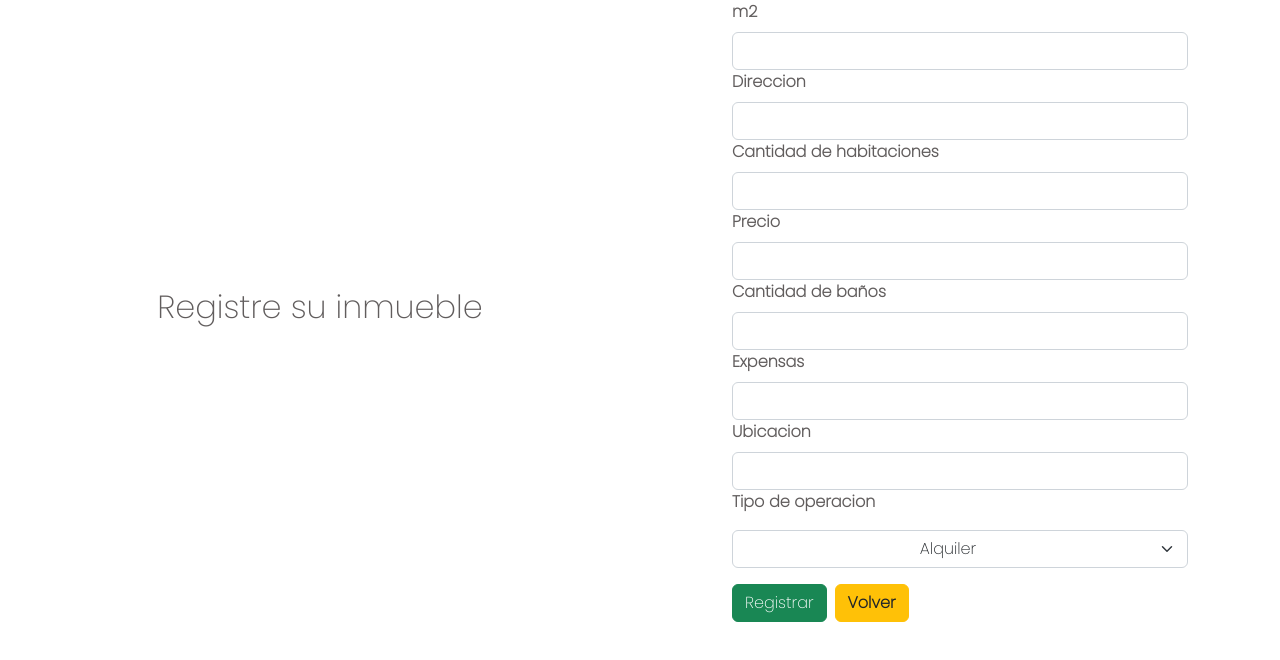
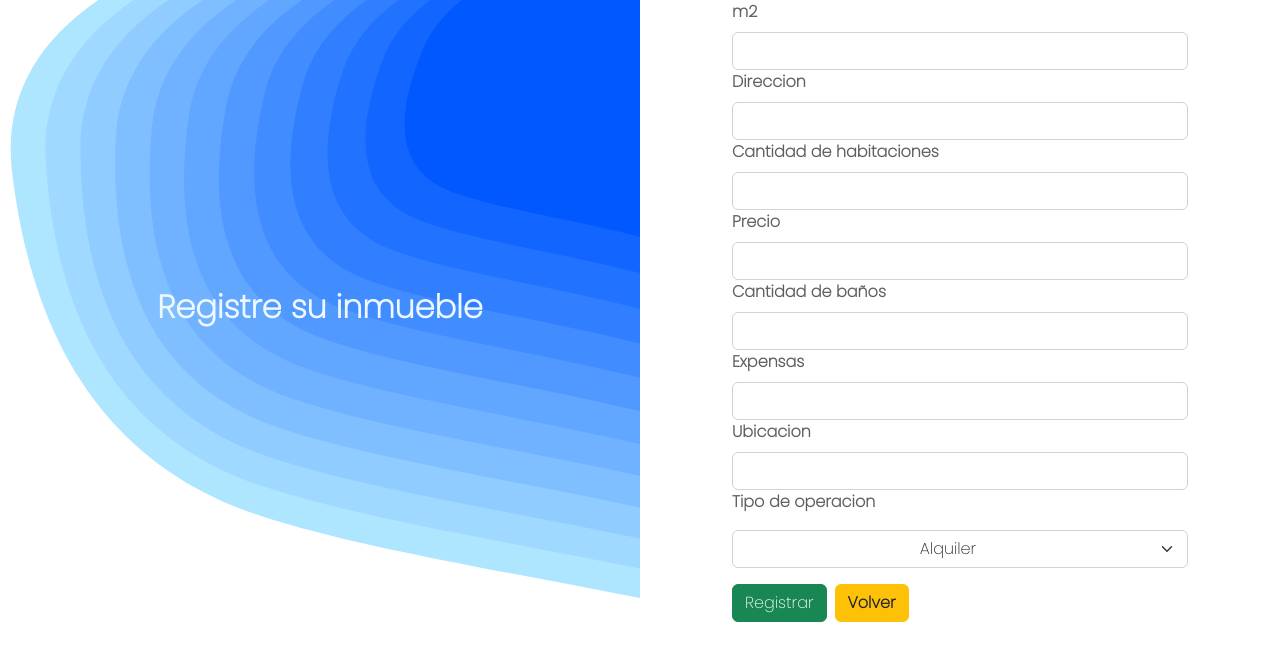
Before and after one commit to gabiezzi/inmoDocHouse, a React (Vite) app in the folder front/: page /propiedad/registro in a window 1280 px wide. Shown: the top 660 px of the page. Built offline with nearby package versions, Linux system fonts and the light colour scheme; no server answers.

Commit message:
trabajando en las vistas segun usuarios

```diff
--- a/front/src/components/AddProduct.jsx
+++ b/front/src/components/AddProduct.jsx
@@ -63,7 +63,7 @@ export const AddProduct = () => {
   return (
     <>
         <div className='d-flex flex-column flex-sm-row flex-lg-row col-12'>
-            <div className='col-12 col-sm-6 col-lg-6 d-flex align-items-center justify-content-center'>
+            <div className='col-12 col-sm-6 col-lg-6 d-flex align-items-center justify-content-center title-container'>
                 <h2 className='text-center'>Registre su inmueble</h2>
             </div>
             <div className='col-10 col-sm-6 col-lg-6 m-auto '>
--- a/front/src/components/NavBarLeo/Navbar.jsx
+++ b/front/src/components/NavBarLeo/Navbar.jsx
@@ -30,7 +30,7 @@ export const Navbar = () => {
         <div className="collapse navbar-collapse " id="navbarNav">
             <ul className="navbar-nav text-center d-flex flex-column flex-lg-row w-100 justify-content-end">
 
-                <li className="nav-item mx-5 my-2">
+                <li className="nav-item mx-4 my-2">
                   <Link to='/preregistro' className='text-decoration-none text-dark'>Comienza</Link>
                 </li>
               {
--- a/front/src/context/user/UserState.jsx
+++ b/front/src/context/user/UserState.jsx
@@ -29,6 +29,8 @@ export const UserState = ({children}) => {
         });
       }
     }, [state.token])
+
+
 
 
 
--- a/front/src/styles/addProduct.css
+++ b/front/src/styles/addProduct.css
@@ -3,6 +3,21 @@
     max-height: 100vh;
     width: 100%;
 }
+
+.title-container{
+    background-image: url('../images/cool-background.svg');
+    background-position: center;
+    background-repeat: no-repeat;
+    background-size: cover;
+
+}
+
+.title-container h2 {
+    color: aliceblue;
+    font-weight: bold;
+}
+
+
 @media (max-width:992px) {
     .form-container{
         margin-top: 2rem;
@@ -11,3 +26,10 @@
         width: 100%;
     }
 }
+
+@media (max-width:575px) {
+
+.title-container{
+    display: none !important;
+ }
+}
```
Also changed, not shown: front/src/components/Product.jsx (+8 -1 lines).
